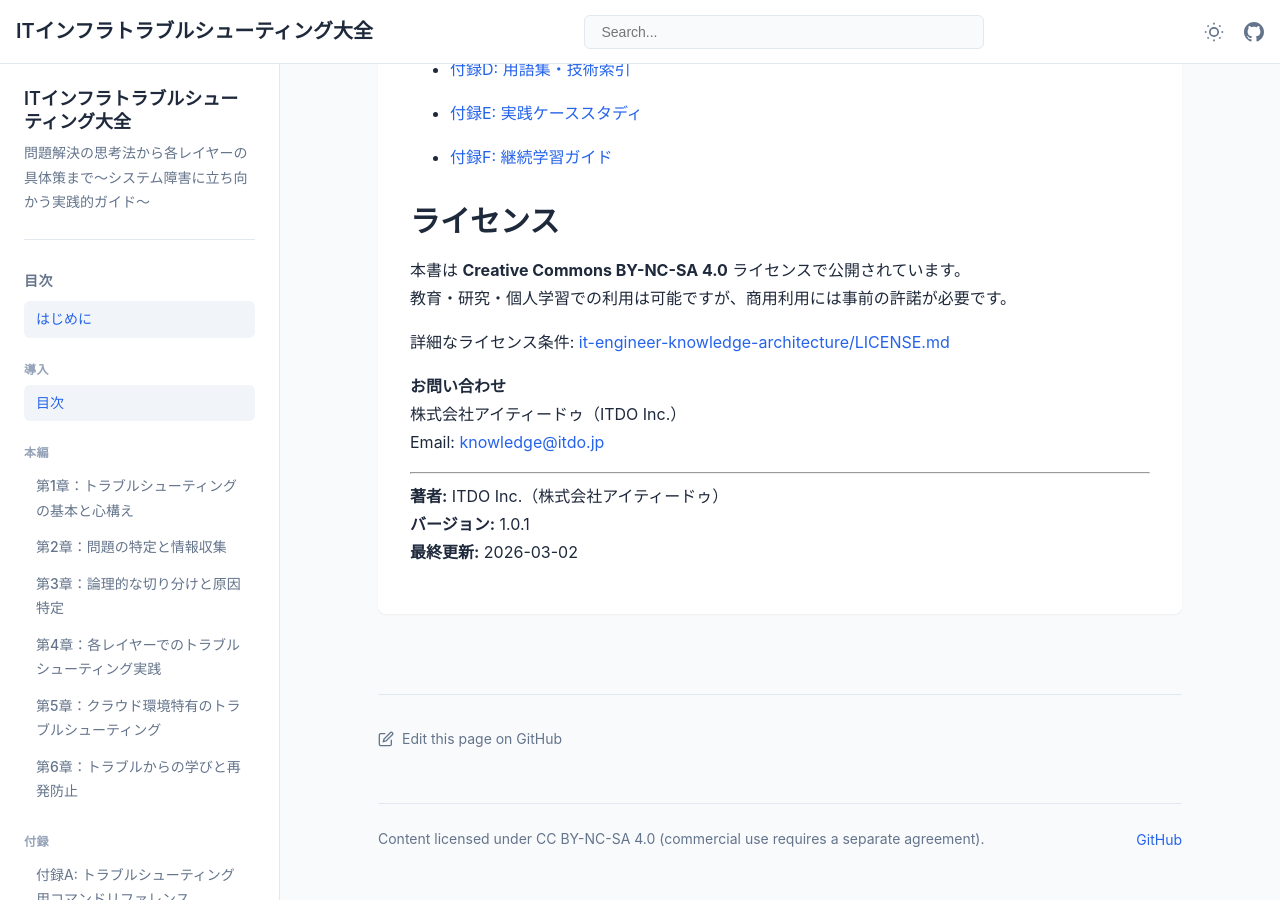
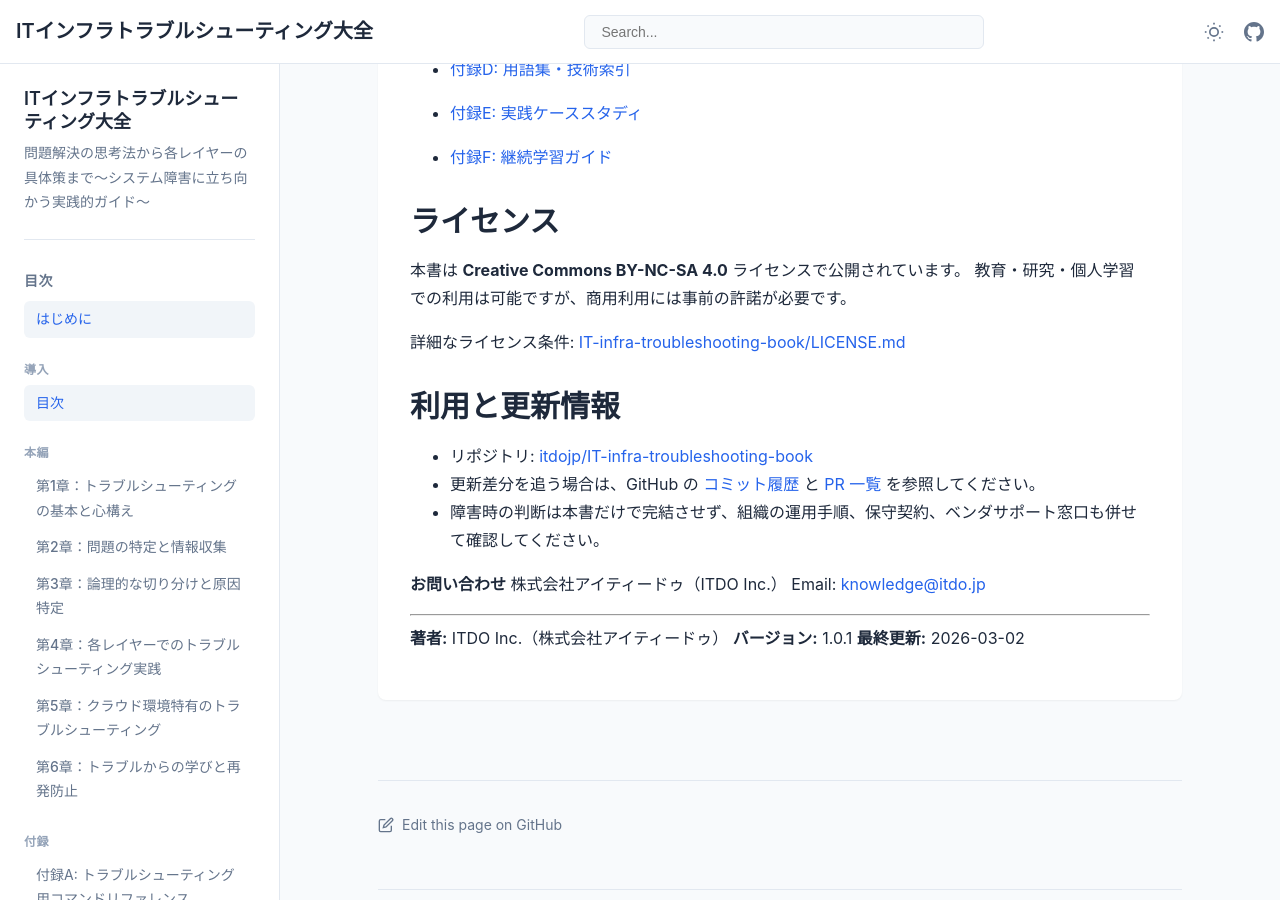
Before and after one commit to itdojp/IT-infra-troubleshooting-book, a Jekyll site: the page built from docs/index.md, in a window 1280 px wide and 900 px high, scrolled down 3083 px. Built offline with Jekyll 4.4.1, drawn with Linux system fonts in a browser that asks for light colours.

Commit message:
[codex] improve troubleshooting index guidance (#130)
* docs: strengthen top page reference links

* fix: use baseurl-aware troubleshooting links

* docs: improve troubleshooting index guidance

* Address Copilot review feedback on index links

```diff
--- a/docs/index.md
+++ b/docs/index.md
@@ -92,7 +92,13 @@ ITインフラの設計・構築・運用に20年以上携わり、大規模シ
 本書は **Creative Commons BY-NC-SA 4.0** ライセンスで公開されています。
 教育・研究・個人学習での利用は可能ですが、商用利用には事前の許諾が必要です。
 
-詳細なライセンス条件: [it-engineer-knowledge-architecture/LICENSE.md](https://github.com/itdojp/it-engineer-knowledge-architecture/blob/main/LICENSE.md)
+詳細なライセンス条件: [IT-infra-troubleshooting-book/LICENSE.md](https://github.com/itdojp/IT-infra-troubleshooting-book/blob/main/LICENSE.md)
+
+## 利用と更新情報
+
+- リポジトリ: [itdojp/IT-infra-troubleshooting-book](https://github.com/itdojp/IT-infra-troubleshooting-book)
+- 更新差分を追う場合は、GitHub の [コミット履歴](https://github.com/itdojp/IT-infra-troubleshooting-book/commits/main/) と [PR 一覧](https://github.com/itdojp/IT-infra-troubleshooting-book/pulls) を参照してください。
+- 障害時の判断は本書だけで完結させず、組織の運用手順、保守契約、ベンダサポート窓口も併せて確認してください。
 
 **お問い合わせ**
 株式会社アイティードゥ（ITDO Inc.）
```
